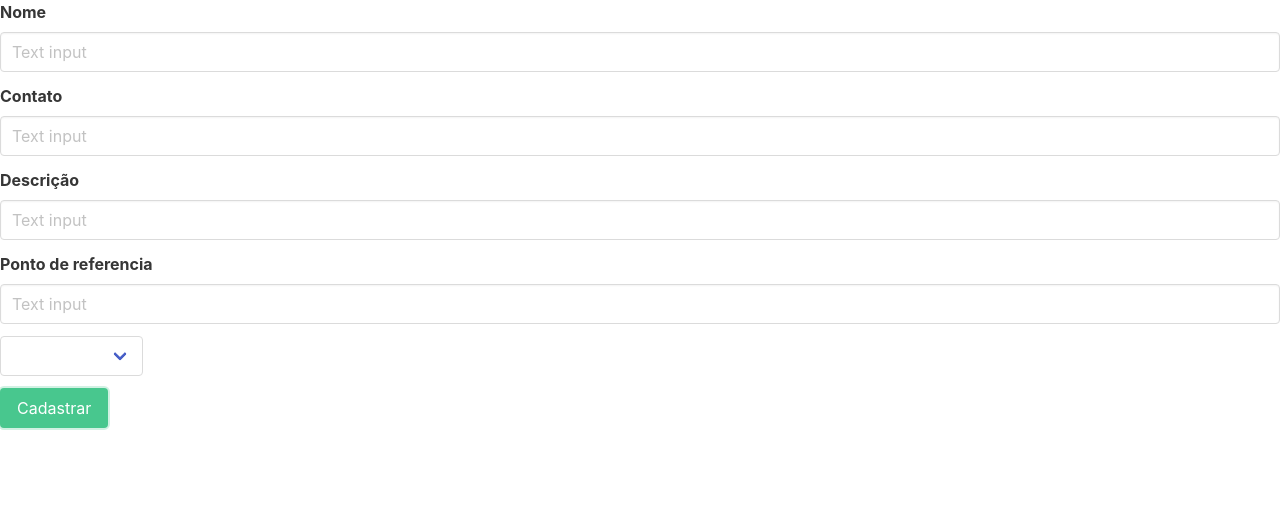
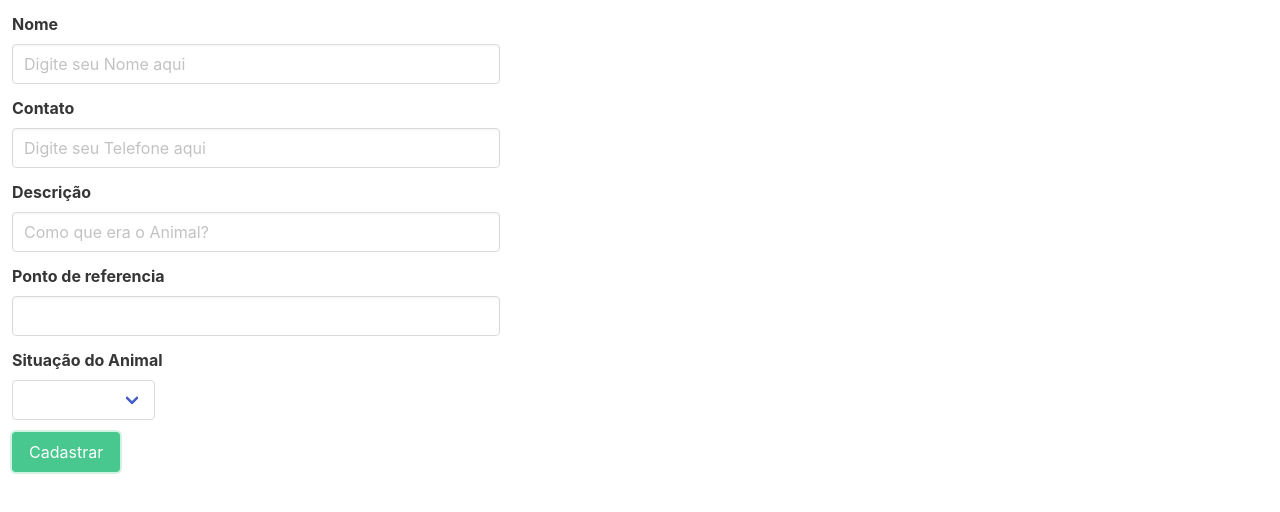
Before and after one commit to renanmontanopaz/animal-save-view, a Vue app: page /register-occurences in a window 1280 px wide. Shown: the top 512 px of the page. Built offline with nearby package versions, Linux system fonts and the light colour scheme.

Commit message:
estilizando tela RegisterOccurences

```diff
--- a/src/views/LandingPage/RegisterOccurences.vue
+++ b/src/views/LandingPage/RegisterOccurences.vue
@@ -1,31 +1,32 @@
 <template>
   <section>
-    <div class="form">
+    <div class="column is-two-fifths">
       <div class="field">
         <label class="label">Nome</label>
         <div class="control">
-          <input class="input" type="text" v-model="occurences.name" placeholder="Text input">
+          <input class="input" type="text" v-model="occurences.name" placeholder="Digite seu Nome aqui">
         </div>
       </div>
       <div class="field">
         <label class="label">Contato</label>
         <div class="control">
-          <input class="input" type="text" v-model="occurences.contact" placeholder="Text input">
+          <input class="input" type="text" v-model="occurences.contact" placeholder="Digite seu Telefone aqui">
         </div>
       </div>
       <div class="field">
         <label class="label">Descrição</label>
         <div class="control">
-          <input class="input" type="text" v-model="occurences.description" placeholder="Text input">
+          <input class="input" type="textarea" v-model="occurences.description" placeholder="Como que era o Animal?">
         </div>
       </div>
       <div class="field">
         <label class="label">Ponto de referencia</label>
         <div class="control">
-          <input class="input" type="text" v-model="occurences.referenceLocal" placeholder="Text input">
+          <input class="input" type="text" v-model="occurences.referenceLocal" placeholder="">
         </div>
       </div>
       <div class="field">
+        <label class="label">Situação do Animal</label>
         <div class="select">
           <select v-model="occurences.situation">
             <option value="EMERGENCIA">Emergencia</option>
@@ -71,10 +72,10 @@ export default class RegisterOccurences extends Vue {
         console.log(success)
         this.showComponent();
         this.notificacao = this.notificacao.new(
-            true,
-            "notification is-primary",
-            "Ocorrencia Cadastrada!"
-          )
+          true,
+          "notification is-primary",
+          "Ocorrencia Cadastrada!"
+        )
       },
       error => {
         console.log(error)
@@ -97,4 +98,6 @@ export default class RegisterOccurences extends Vue {
 
 </script>
 
-<style lang="scss" scoped></style>
+<style lang="scss" scoped>
+.column {}
+</style>
```
